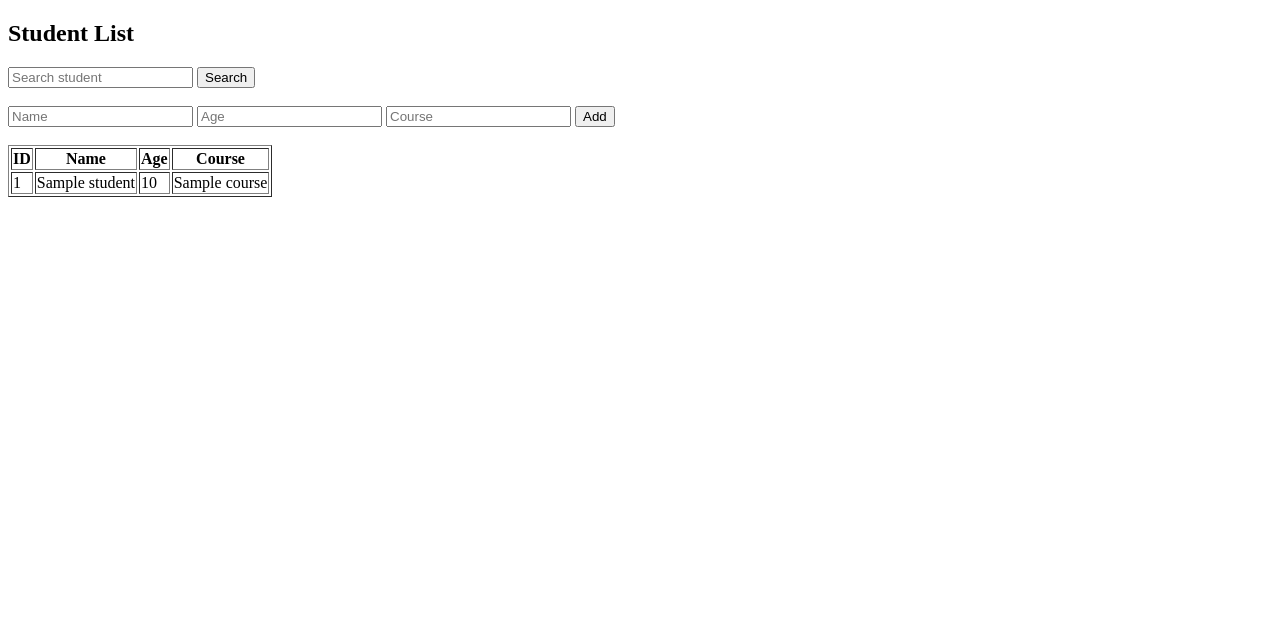
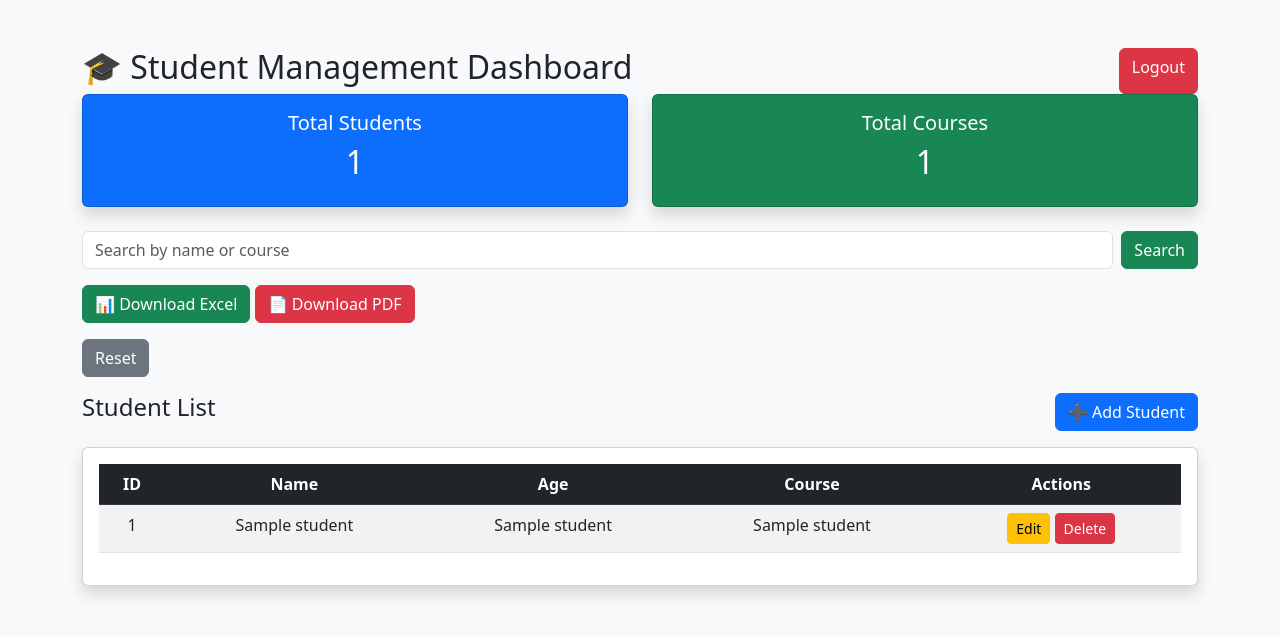
Before and after one commit to dillibabuagarapu-sys/student-management-flask, a Flask app: template templates/index.html in a window 1280 px wide. Shown: the top 636 px of the page. Run offline with Flask 3, Linux system fonts and the light colour scheme; the template is opened without the code that fills it: most values are stand-ins (such as "Sample title", 1, 10 or a date in 2020).

Commit message:
search fixed full app

```diff
--- a/templates/index.html
+++ b/templates/index.html
@@ -2,48 +2,90 @@
 <html>
 <head>
     <title>Student Management</title>
+
+    <link href="https://cdn.jsdelivr.net/npm/bootstrap@5.3.0/dist/css/bootstrap.min.css" rel="stylesheet">
 </head>
-<body>
+<body class="bg-light">
 
-<h2>Student List</h2>
+<div class="container mt-5">
 
-<!-- 🔍 SEARCH -->
-<form method="GET">
-    <input type="text" name="search" placeholder="Search student">
-    <button type="submit">Search</button>
+    <div class="d-flex justify-content-between">
+    <h2>🎓 Student Management Dashboard</h2>
+    <a href="/logout" class="btn btn-danger">Logout</a>
+</div>
+
+    <!-- 📊 DASHBOARD CARDS -->
+    <div class="row mb-4">
+        <div class="col-md-6">
+            <div class="card text-white bg-primary shadow">
+                <div class="card-body text-center">
+                    <h5>Total Students</h5>
+                    <h2>{{ total_students }}</h2>
+                </div>
+            </div>
+        </div>
+
+        <div class="col-md-6">
+            <div class="card text-white bg-success shadow">
+                <div class="card-body text-center">
+                    <h5>Total Courses</h5>
+                    <h2>{{ total_courses }}</h2>
+                </div>
+            </div>
+        </div>
+    </div>
+
+    <!-- SEARCH -->
+    <form action="/search" method="GET" class="mb-3 d-flex">
+        <input type="text" name="q" class="form-control me-2" placeholder="Search by name or course">
+        <button class="btn btn-success">Search</button>
     </form>
+<div class="mb-3">
+    <a href="/export/excel" class="btn btn-success">📊 Download Excel</a>
+    <a href="/export/pdf" class="btn btn-danger">📄 Download PDF</a>
+</div>
+    <a href="/" class="btn btn-secondary mb-3">Reset</a>
 
-<br>
+    <div class="d-flex justify-content-between mb-3">
+        <h4>Student List</h4>
+        <a href="/add" class="btn btn-primary">➕ Add Student</a>
+    </div>
 
-<!-- ➕ ADD FORM -->
-<form method="POST" action="/add">
-    <input type="text" name="name" placeholder="Name" required>
-    <input type="number" name="age" placeholder="Age" required>
-    <input type="text" name="course" placeholder="Course" required>
-    <button type="submit">Add</button>
-</form>
+    <div class="card shadow">
+        <div class="card-body">
 
-<br>
-
-<!-- 📋 TABLE -->
-<table border="1">
+            <table class="table table-striped table-hover text-center">
+                <thead class="table-dark">
                     <tr>
                         <th>ID</th>
                         <th>Name</th>
                         <th>Age</th>
                         <th>Course</th>
+                        <th>Actions</th>
                     </tr>
+                </thead>
 
-    {% for student in students %}
+                <tbody>
+                    {% for s in students %}
                     <tr>
-        <td>{{ student["id"] }}</td>
-        <td>{{ student["name"] }}</td>
-        <td>{{ student["age"] }}</td>
-        <td>{{ student["course"] }}</td>
+                        <td>{{ s[0] }}</td>
+                        <td>{{ s[1] }}</td>
+                        <td>{{ s[2] }}</td>
+                        <td>{{ s[3] }}</td>
+                        <td>
+                            <a href="/edit/{{ s[0] }}" class="btn btn-warning btn-sm">Edit</a>
+                            <a href="/delete/{{ s[0] }}" class="btn btn-danger btn-sm">Delete</a>
+                        </td>
                     </tr>
                     {% endfor %}
+                </tbody>
 
             </table>
 
+        </div>
+    </div>
+
+</div>
+
 </body>
 </html>
```
Lines whose indentation alone changed are shown as unchanged.
